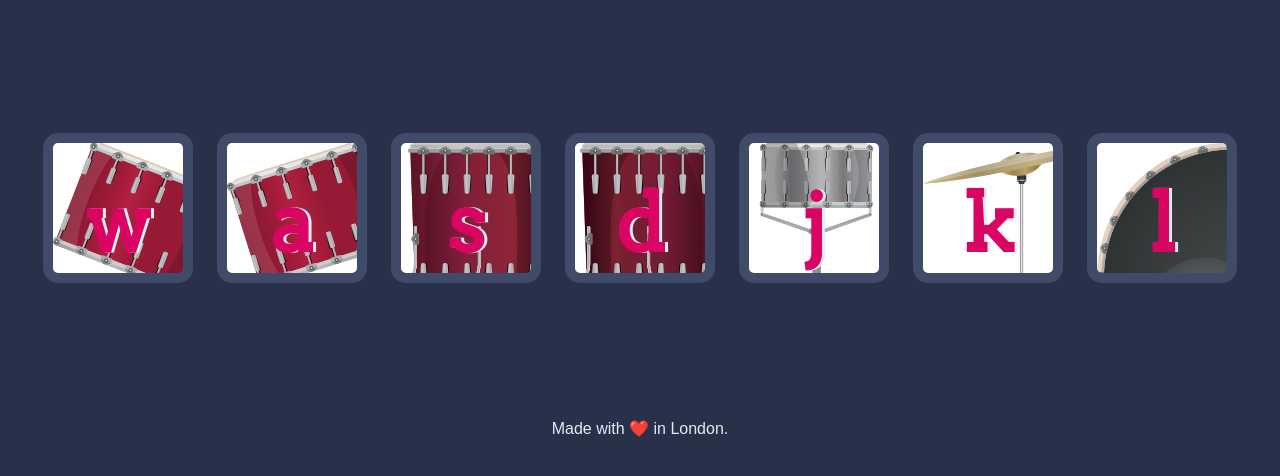
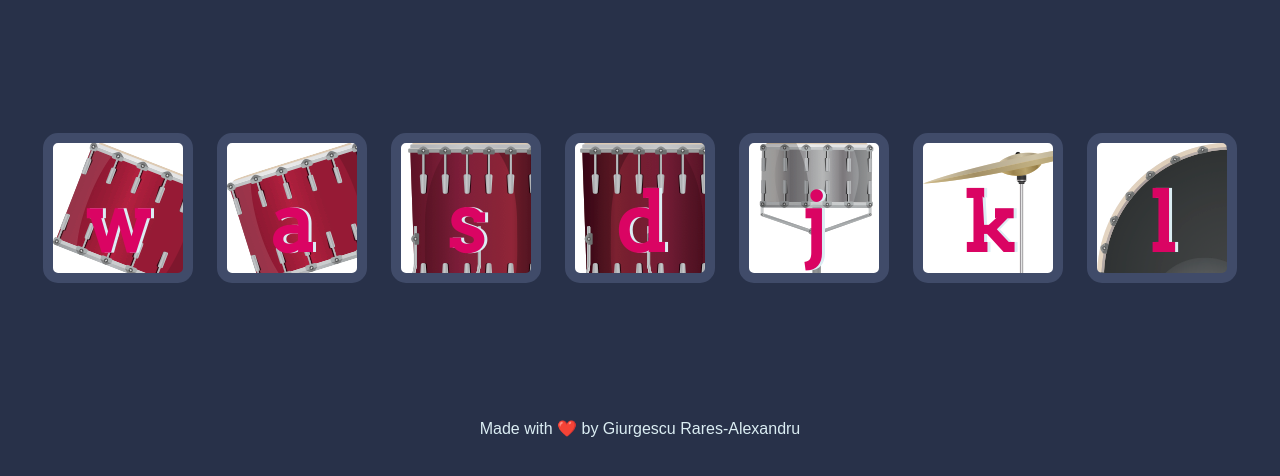
Before and after one commit to rares1215/Drum-kit1, a plain HTML site: page index.html in a window 1280 px wide. Shown: the part 156-632 px from the top of the page. Drawn offline with nearby package versions, Linux system fonts and the light colour scheme.

Commit message:
Update index.html

```diff
--- a/index.html
+++ b/index.html
@@ -24,7 +24,7 @@
   <script src="https://ajax.googleapis.com/ajax/libs/jquery/3.6.3/jquery.min.js"></script>
 <script src="index.js"></script>
   <footer>
-    Made with ❤️ in London.
+    Made with ❤️ by Giurgescu Rares-Alexandru
   </footer>
 </body>
 
```
